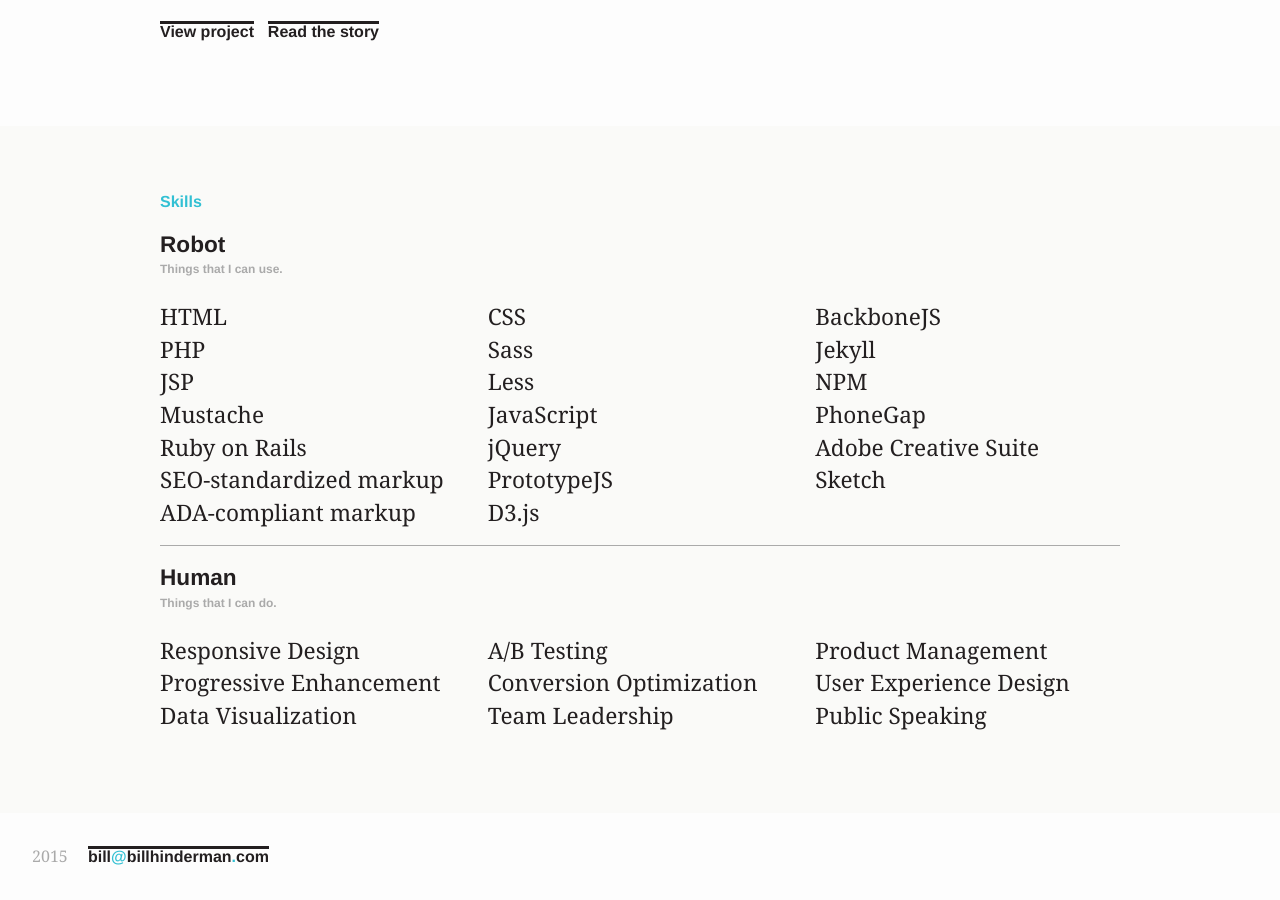
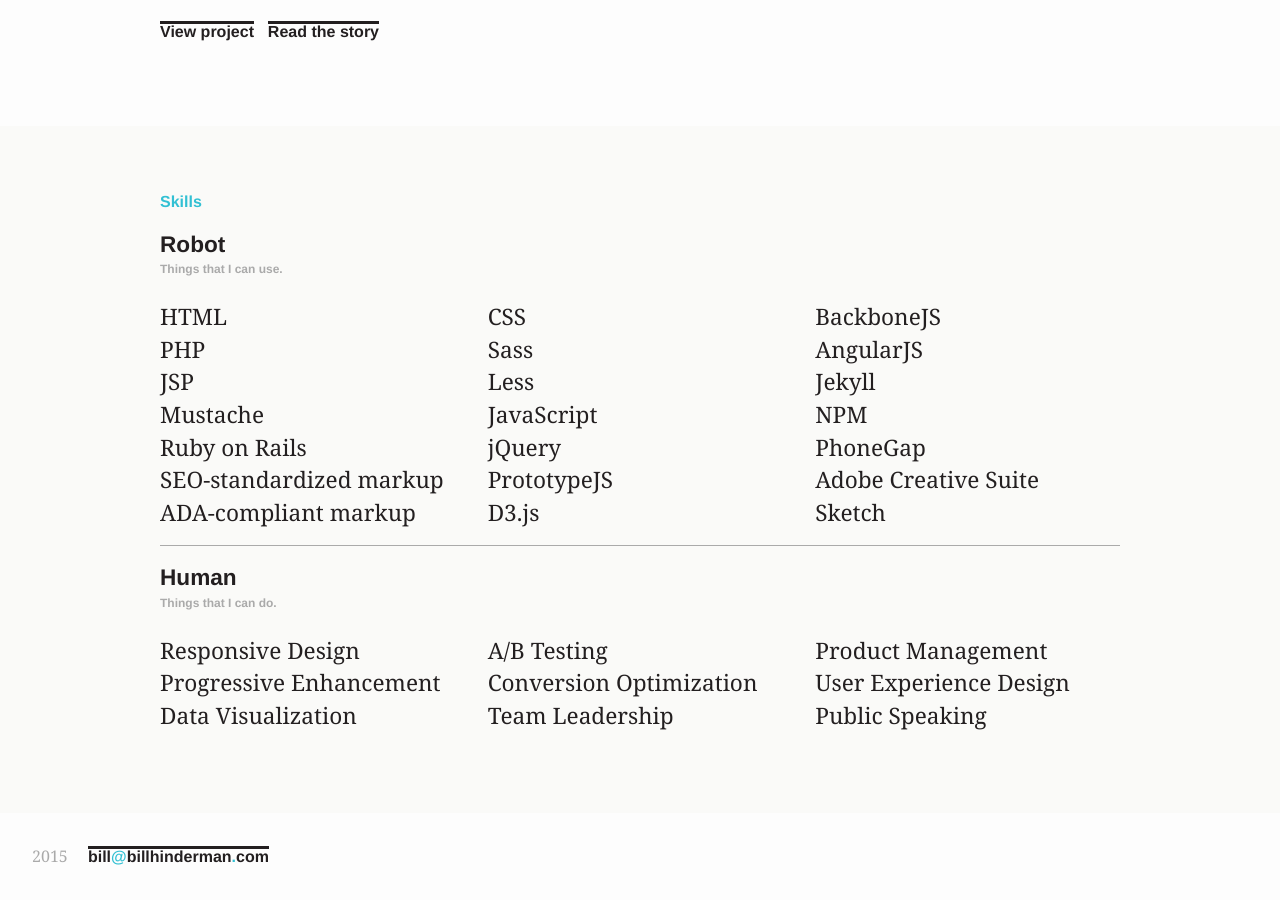
Before and after one commit to billHinderman/resume, a Jekyll site: the page built from index.html, in a window 1280 px wide and 900 px high, scrolled down 6049 px. Built offline with Jekyll 4.4.1, drawn with Linux system fonts in a browser that asks for light colours.

Commit message:
readding angular

```diff
--- a/_includes/section-skill.html
+++ b/_includes/section-skill.html
@@ -23,6 +23,7 @@
           <li>PrototypeJS</li>
           <li>D3.js</li>
           <li>BackboneJS</li>
+          <li>AngularJS</li>
 
 
           <li>Jekyll</li>
```
